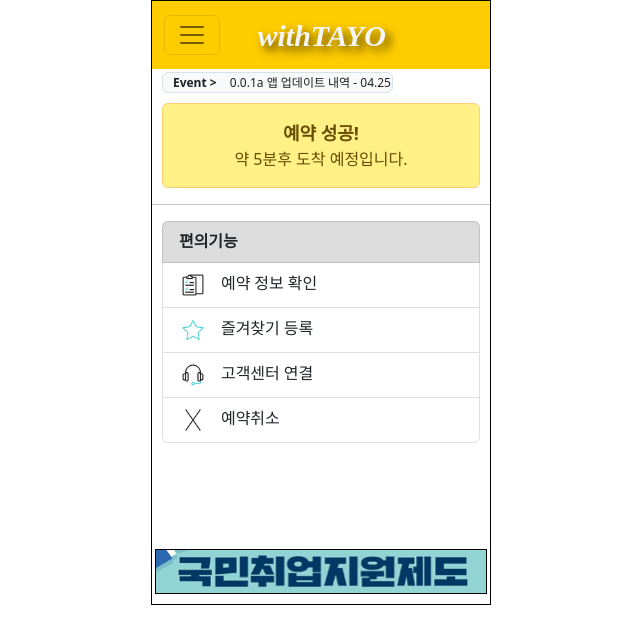
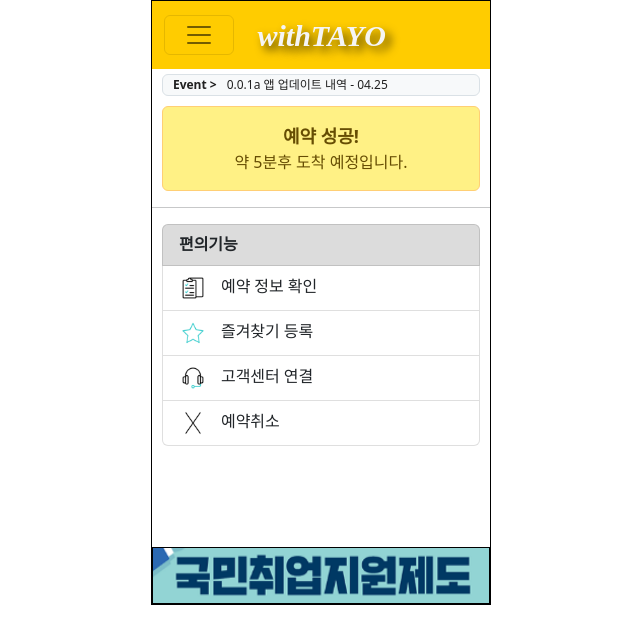
Before and after one commit to 2022-SMHRD-IS-BigData3/withtayo, a Java web app: page /match.jsp in a window 1280 px wide. Shown: the top 644 px of the page, without its empty margins (319-959 px from the left). Run offline with Tomcat 11, a stand-in JSP engine, Linux system fonts and the light colour scheme; some web fonts are replaced.

Commit message:
50번 동현 - match.jsp 디자인 수정

```diff
--- a/TayoTest/src/main/webapp/match.jsp
+++ b/TayoTest/src/main/webapp/match.jsp
@@ -1,7 +1,6 @@
 <%@ page language="java" contentType="text/html; charset=UTF-8"
     pageEncoding="UTF-8"%>
 <%@ taglib prefix="c" uri="http://java.sun.com/jsp/jstl/core" %>
-
 <!DOCTYPE html>
 <html lang="en">
 
@@ -143,6 +142,21 @@
 
         /*뉴스 시작*/
 
+        /*뉴스 시작*/
+        .News_area {
+            margin-top: 5px;
+            margin-left: 10px;
+            margin-bottom: 5px;
+            background-color: #f7f9fa;
+            border: 1px solid #dae1e6;
+            margin-right: 10px;
+            color-scheme: light;
+            font-size: 12px;
+            color: #202020;
+            padding: 1px 1px 1px 10px;
+            border-radius: 6px;
+        }
+
         .News_area,
         #news-header {
             display: inline;
@@ -150,6 +164,12 @@
 
         .News {
             width: 100%;
+        }
+
+        .News_area {
+            display: flex;
+            /* 영역 가운데 정렬을 위해 flex를 사용 */
+            align-items: center;
         }
 
         #news-header {
@@ -165,14 +185,24 @@
         .endbar {
             position: inline-block;
             bottom: 0;
-            width: 95.6%;
-            padding-left: 15px;
+            width: 96.5%;
+            padding-left: 12px;
         }
 
         .a {
             padding: 0px;
-            height: 1.2cm;
+            height: 1.5cm;
             text-align: center;
+        }
+
+        .navbar-toggler {
+            width: 70px;
+        }
+
+        .container-fluid {
+            display: flex;
+            text-align: center;
+            width: 100%;
         }
 
         /*뉴스 끝*/
@@ -191,8 +221,7 @@
                     </button>
                     <div class="col-9 d-flex  align-items-center"
                         style="font-size:large; font-style: italic; font-weight: 900; font-size: 30px; color: whitesmoke;">
-                        <span
-                            style="margin-left: 15px; text-shadow: 5px 5px 10px rgba(0, 0, 0, 0.7);">withTAYO</span>
+                        <span style="margin-left: 15px; text-shadow: 5px 5px 10px rgba(0, 0, 0, 0.7);">withTAYO</span>
                     </div>
                     <div class="container offcanvas offcanvas-start" tabindex="-1" id="offcanvasNavbar"
                         aria-labelledby="offcanvasNavbarLabel"> <!-- Offcanvas 시작 -->
@@ -240,25 +269,24 @@
                     <div><span><strong> 편의기능 </strong></span></div>
                 </a>
                 <a href="#" class="list-group-item list-group-item-action">
-                    <div><img src="../예약사항보기.gif" alt="" class="aniicon"><span> 예약 정보 확인</span></div>
+                    <div><img src="IMG/예약사항보기.gif" alt="" class="aniicon"><span> 예약 정보 확인</span></div>
                 </a>
 
                 <a href="#" class="list-group-item list-group-item-action">
-                    <div><img src="../즐겨찾기.gif" alt="" class="aniicon"><span> 즐겨찾기 등록</span></div>
+                    <div><img src="IMG/즐겨찾기.gif" alt="" class="aniicon"><span> 즐겨찾기 등록</span></div>
                 </a>
                 <a href="#" class="list-group-item list-group-item-action">
-                    <div><img src="../고객센터.gif" alt="" class="aniicon"><span> 고객센터 연결</span></div>
+                    <div><img src="IMG/고객센터.gif" alt="" class="aniicon"><span> 고객센터 연결</span></div>
                 </a>
                 <a href="#" class="list-group-item list-group-item-action">
-                    <div><img src="../예약취소.gif" alt="" class="aniicon"><span> 예약취소</span></div>
+                    <div><img src="IMG/예약취소.gif" alt="" class="aniicon"><span> 예약취소</span></div>
                 </a>
             </div>
         </div>
         <div class="endbar">
             <div class="row">
                 <div class="a">
-                    <img src="../스인개광고판.png" alt="" id="image"
-                        style="width: 100%; height: 100%; border: solid 1px black;">
+                    <img alt="" id="image" style="width: 100%; height: 100%; border: solid 1px black;">
                 </div>
             </div>
         </div>
```
